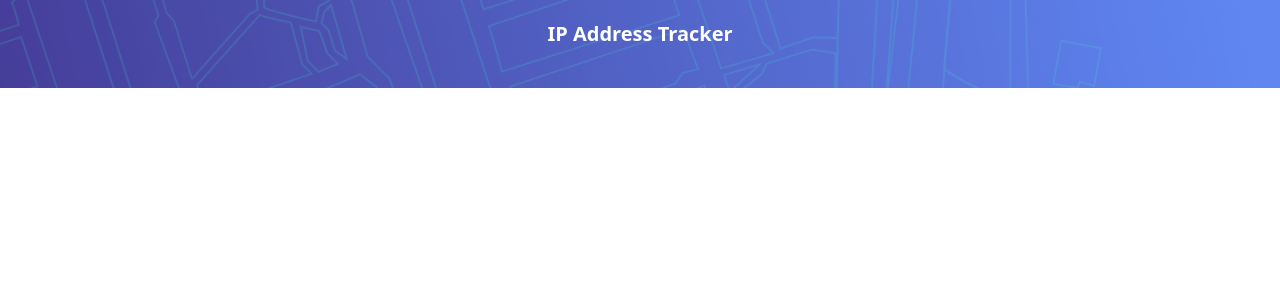
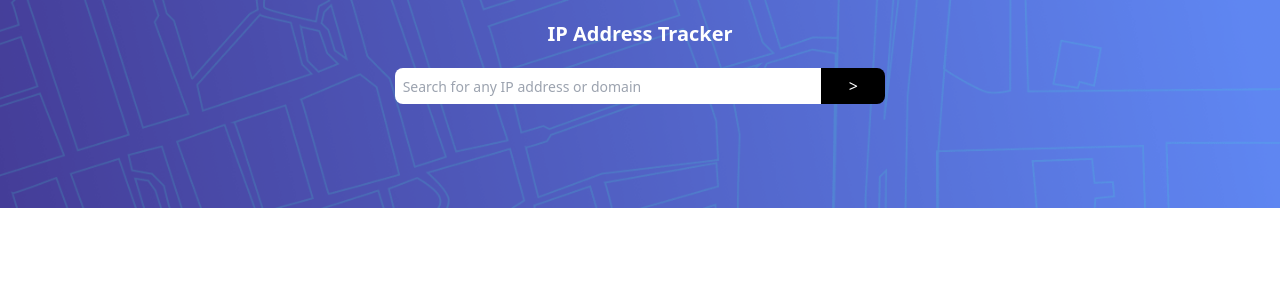
Before and after one commit to tosankrisna/IP-Tracker, a Next.js app: page / in a window 1280 px wide. Shown: the top 300 px of the page. Built offline with nearby package versions, Linux system fonts and the light colour scheme.

Commit message:
feat: input section

```diff
--- a/app/page.tsx
+++ b/app/page.tsx
@@ -1,4 +1,5 @@
 import Hero from "@/components/Hero";
+import Input from "@/components/Input";
 
 export default function Home() {
   return (
@@ -7,6 +8,7 @@ export default function Home() {
         <h1 className="text-white text-center text-xl font-bold">
           IP Address Tracker
         </h1>
+        <Input />
       </Hero>
     </main>
   );
--- /dev/null
+++ b/components/Input.tsx
@@ -0,0 +1,15 @@
+const Input = () => {
+  return (
+    <form className="flex justify-center mt-5 mb-16">
+      <input
+        type="text"
+        className="h-9 w-2/6 rounded-l-lg text-sm px-2 focus:outline-none text-black"
+        placeholder="Search for any IP address or domain"
+        required
+      />
+      <button className="bg-black text-white w-16 rounded-r-lg">{">"}</button>
+    </form>
+  );
+};
+
+export default Input;
```
